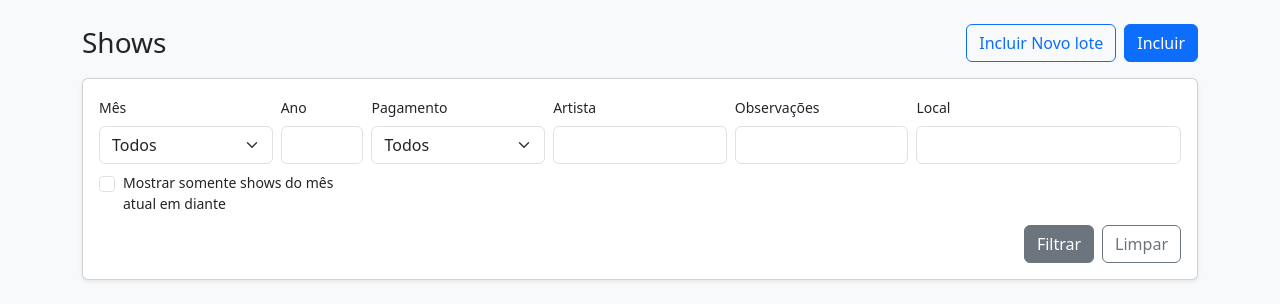
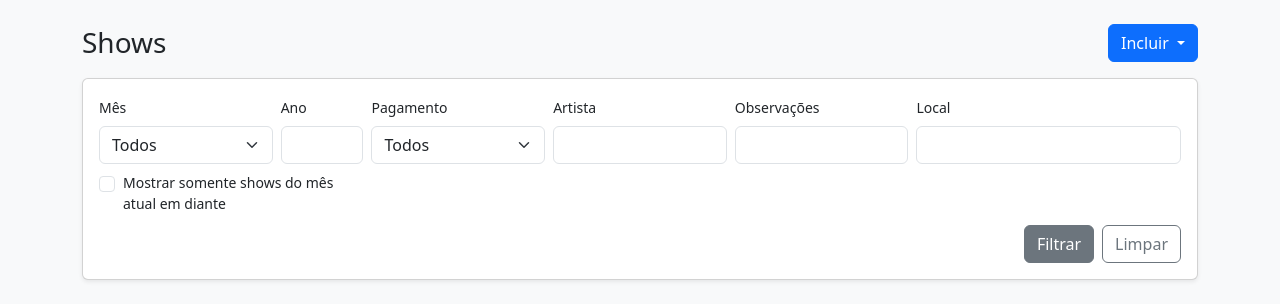
Before and after one commit to rafarodriguespiano-maker/agendashows, a Spring app: template src/main/resources/templates/shows/list.html in a window 1280 px wide. Shown: the part 82-386 px from the top of the page. Run offline with Thymeleaf, Linux system fonts and the light colour scheme; the template is opened without the code that fills it, so the values that code supplies are empty; some of the project's set-up classes (security, data sources, template engines, error pages and the like) are left out, and stand-ins take their place.

Commit message:
Agrupa inclusão de shows em menu suspenso
- Substitui os botões "Incluir" e "Incluir Novo lote" por um dropdown "Incluir" com as opções de um show e vários shows na listagem
- Renomeia títulos da tela de lote de "Novos shows em lote" para "Novos shows"

```diff
--- a/src/main/resources/templates/shows/list.html
+++ b/src/main/resources/templates/shows/list.html
@@ -10,8 +10,24 @@
     <div class="d-flex justify-content-between align-items-center mb-3">
         <h1 class="h3 mb-0">Shows</h1>
         <div class="d-flex gap-2">
-            <a class="btn btn-outline-primary" th:href="@{/shows/lote(mes=${filtro.mes},ano=${filtro.ano})}">Incluir Novo lote</a>
-            <a class="btn btn-primary" th:href="@{/shows/novo(mes=${filtro.mes},ano=${filtro.ano})}">Incluir</a>
+            <div class="dropdown">
+                <button class="btn btn-primary dropdown-toggle" type="button" data-bs-toggle="dropdown"
+                        aria-expanded="false">
+                    Incluir
+                </button>
+                <ul class="dropdown-menu">
+                    <li>
+                        <a class="dropdown-item" th:href="@{/shows/novo(mes=${filtro.mes},ano=${filtro.ano})}">
+                            <i class="bi bi-plus-circle me-2" aria-hidden="true"></i>Incluir um show
+                        </a>
+                    </li>
+                    <li>
+                        <a class="dropdown-item" th:href="@{/shows/lote(mes=${filtro.mes},ano=${filtro.ano})}">
+                            <i class="bi bi-collection me-2" aria-hidden="true"></i>Incluir vários shows
+                        </a>
+                    </li>
+                </ul>
+            </div>
             <div class="dropdown" th:if="${calendarioToken}" th:attr="data-calendario-token=${calendarioToken}">
                 <button class="btn btn-outline-primary dropdown-toggle" type="button" data-bs-toggle="dropdown"
                         aria-expanded="false">
--- a/src/main/resources/templates/shows/lote.html
+++ b/src/main/resources/templates/shows/lote.html
@@ -1,13 +1,13 @@
 <!DOCTYPE html>
 <html lang="pt-BR" xmlns:th="http://www.thymeleaf.org">
-<head th:replace="~{fragments/base :: header('Novos shows em lote')}"></head>
+<head th:replace="~{fragments/base :: header('Novos shows')}"></head>
 <body class="bg-light">
 <nav th:replace="~{fragments/base :: navbar}"></nav>
 
 <main class="container py-4" style="max-width: 900px;">
     <div th:replace="~{fragments/base :: messages}"></div>
 
-    <h1 class="h3 mb-4">Novos shows em lote</h1>
+    <h1 class="h3 mb-4">Novos shows</h1>
 
     <div class="card shadow-sm">
         <div class="card-body p-4">
```
